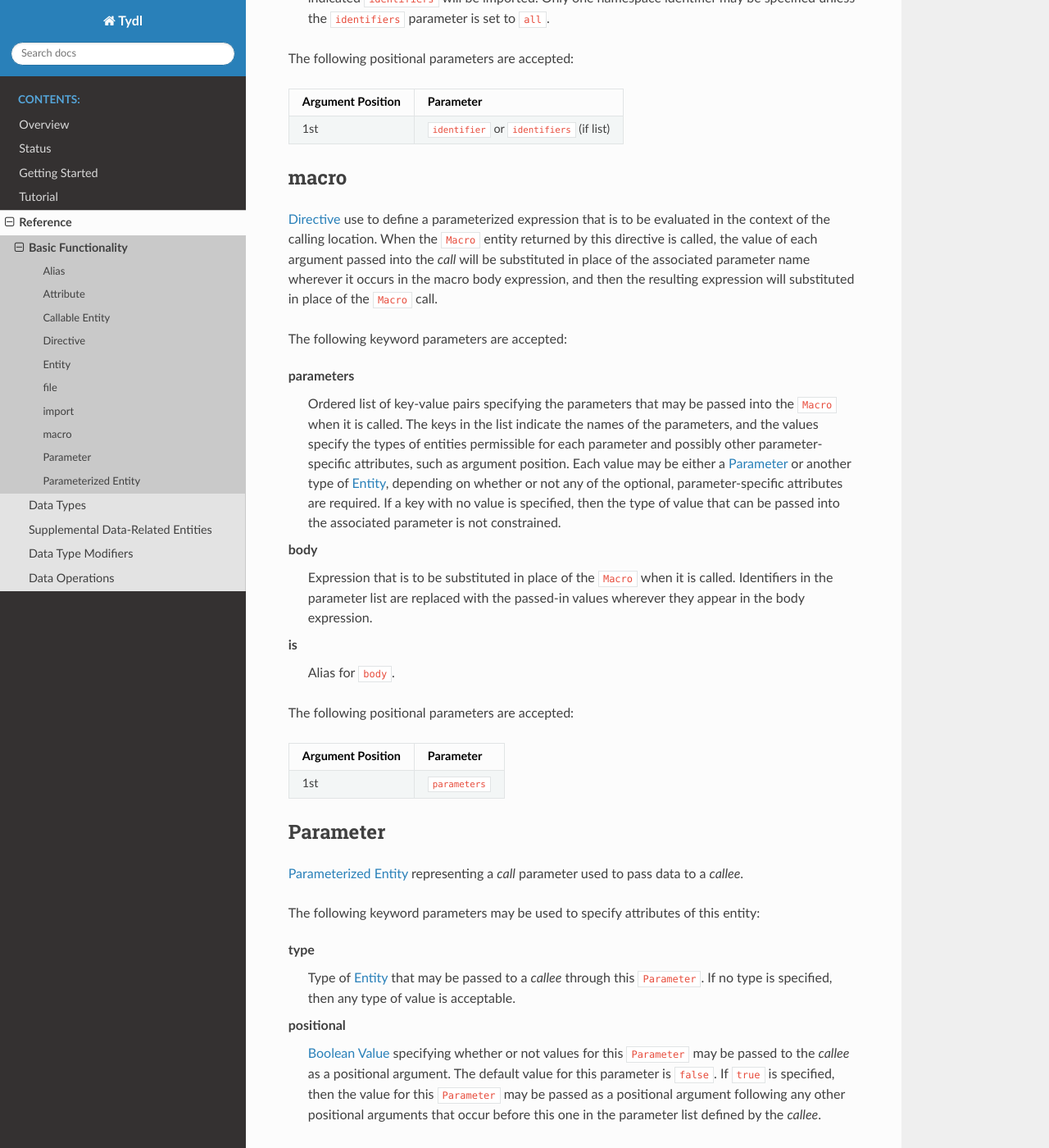
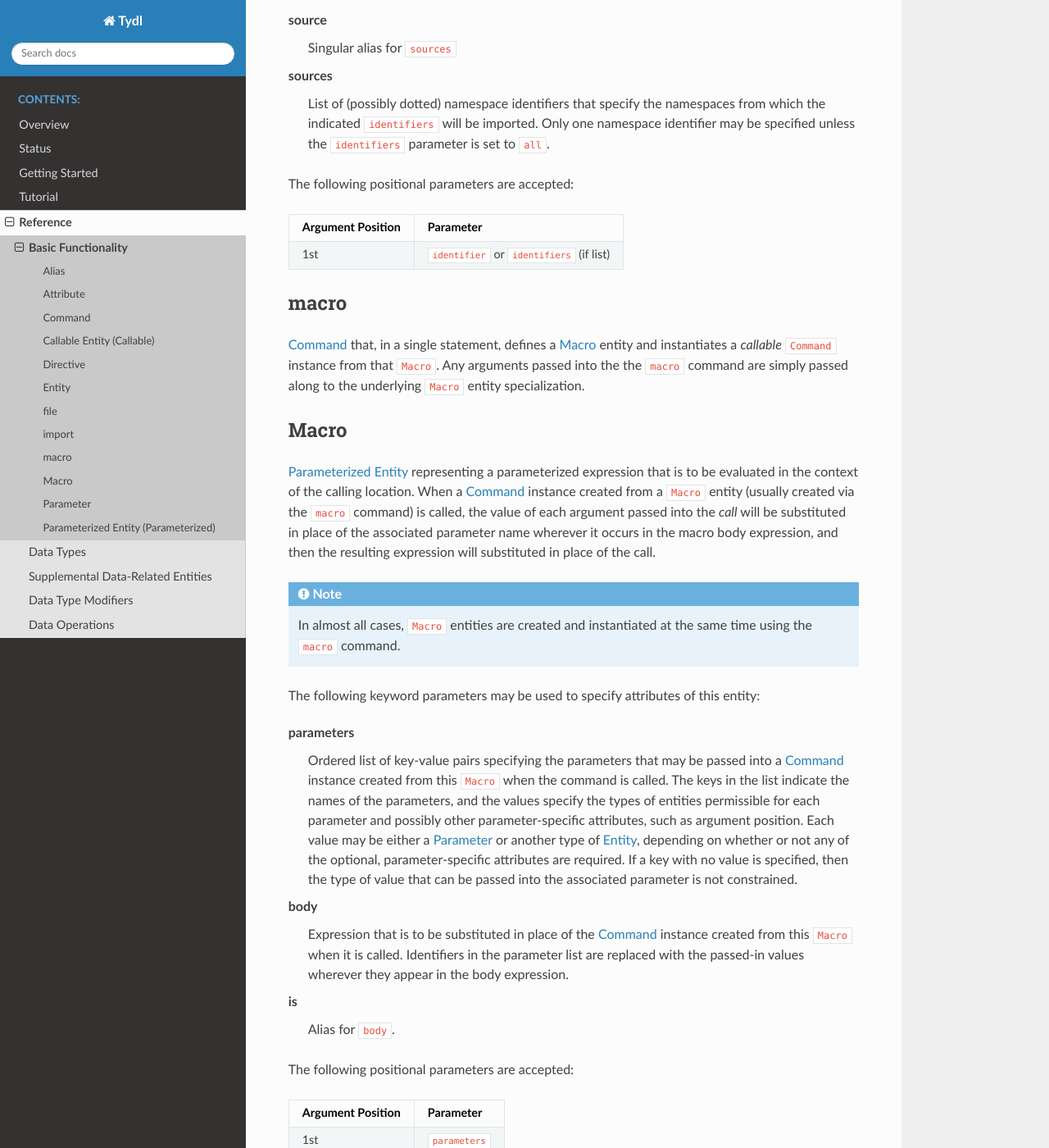
Before and after one commit to codecraftingtools/tydl, a Sphinx documentation site: the page built from doc/basic_reference.rst, in a window 1280 px wide and 1400 px high, scrolled down 2705 px. Shown: the whole window at 82% size. Built offline with Sphinx 7.4.7 and the Read the Docs theme 2.0.0, drawn with Linux system fonts in a browser that asks for light colours; some of the changed text lies outside the part shown.

Commit message:
Updated to reference documentation
Major rearranging and updates to Data Reference documentation

Updated Basic Functionality Reference:
- Added Command
- Added single-word aliases for a couple entities
- Updated macro documentation

```diff
--- a/doc/basic_reference.rst
+++ b/doc/basic_reference.rst
@@ -64,10 +64,20 @@ positional
   that occur before this one in the attribute list defined by the parent
   ``Entity``.
 
+.. _Command:
+
+Command
+=======
+
+Extension of `Callable Entity <Callable>` that serves as a base for custom
+instructions that are evaluated as a file is parsed and processed.  One
+primary use case is macros.  A *callable* ``Command`` must be instantiated
+from a `Macro <Macro>` entity before it can be invoked.
+
 .. _Callable:
 
-Callable Entity
-===============
+Callable Entity (Callable)
+==========================
 
 Extension of `Entity <Entity>` that serves as a base for entities that are
 *callable*.
@@ -176,30 +186,48 @@ The following positional parameters are accepted:
 macro
 =====
 
-`Directive <Directive>` use to define a parameterized expression that is to
-be evaluated in the context of the calling location.  When the ``Macro``
-entity returned by this directive is called, the value of each argument
+`Command <Command>` that, in a single statement, defines a `Macro <Macro
+Entity>` entity and instantiates a *callable* ``Command`` instance from that
+``Macro``.  Any arguments passed into the the ``macro`` command are simply
+passed along to the underlying ``Macro`` entity specialization.
+
+.. _Macro Entity:
+
+Macro
+=====
+
+`Parameterized Entity <Parameterized>` representing a parameterized
+expression that is to be evaluated in the context of the calling location.
+When a `Command <Command>` instance created from a ``Macro`` entity (usually
+created via the ``macro`` command) is called, the value of each argument
 passed into the *call* will be substituted in place of the associated
 parameter name wherever it occurs in the macro body expression, and then the
-resulting expression will substituted in place of the ``Macro`` call.
+resulting expression will substituted in place of the call.
 
-The following keyword parameters are accepted:
+.. note::
+  In almost all cases, ``Macro`` entities are created and instantiated at the
+  same time using the ``macro`` command.
+
+The following keyword parameters may be used to specify attributes of this
+entity:
 
 parameters
   Ordered list of key-value pairs specifying the parameters that may be
-  passed into the ``Macro`` when it is called.  The keys in the list indicate
-  the names of the parameters, and the values specify the types of entities
-  permissible for each parameter and possibly other parameter-specific
-  attributes, such as argument position.  Each value may be either a
-  `Parameter <Parameter>` or another type of `Entity <Entity>`, depending on
-  whether or not any of the optional, parameter-specific attributes are
-  required.  If a key with no value is specified, then the type of value that
-  can be passed into the associated parameter is not constrained.
+  passed into a `Command <Command>` instance created from this ``Macro`` when
+  the command is called.  The keys in the list indicate the names of the
+  parameters, and the values specify the types of entities permissible for
+  each parameter and possibly other parameter-specific attributes, such as
+  argument position.  Each value may be either a `Parameter <Parameter>` or
+  another type of `Entity <Entity>`, depending on whether or not any of the
+  optional, parameter-specific attributes are required.  If a key with no
+  value is specified, then the type of value that can be passed into the
+  associated parameter is not constrained.
 
 body
-  Expression that is to be substituted in place of the ``Macro`` when it is
-  called.  Identifiers in the parameter list are replaced with the passed-in
-  values wherever they appear in the body expression.
+  Expression that is to be substituted in place of the `Command <Command>`
+  instance created from this ``Macro`` when it is called.  Identifiers in the
+  parameter list are replaced with the passed-in values wherever they appear
+  in the body expression.
 
 is
    Alias for ``body``.
@@ -240,13 +268,13 @@ positional
 
 .. _Parameterized:
 
-Parameterized Entity
-====================
+Parameterized Entity (Parameterized)
+====================================
 
 Extension of `Callable Entity <Callable>` that serves as a base for entities,
 that when called, return *specialized* versions of themselves.  The arguments
-passed to a *call* are interpreted as attribute specifiers for the
-``Entity``.
+passed when calling a ``Parameterized Entity`` are interpreted as attribute
+specifiers for the ``Entity``.
 
 .. extended
    ========
--- a/doc/reference.rst
+++ b/doc/reference.rst
@@ -4,8 +4,8 @@
 Reference
 =========
 
-The following sections describe the various categories of entities and
-directives provided by Tydl.
+The following sections describe the various categories of entities,
+directives, and commands provided by Tydl.
 
 .. toctree::
    :maxdepth: 1
--- a/doc/tutorial/tutorial.rst
+++ b/doc/tutorial/tutorial.rst
@@ -160,8 +160,8 @@ Lines 10, 13
   available for those who find this naming convention objectionable.
 
 Lines 11, 14
-  The ``bit_width`` attribute of an `Unsigned Integer <Unsigned Integer>`
-  entity specifies the number of bits used to represent the associated value.
+  The ``bit_width`` attribute of an `Unsigned Integer <UInt>` entity
+  specifies the number of bits used to represent the associated value.
 
 Now that we have discussed this example in detail, you will hopefully find
 the rest of the declarations in this tutorial readable, and the meaning
```
Also changed, not shown: other parts of doc/basic_reference.rst (+3 -3 lines), doc/data_reference.rst (+345 -243 lines).
